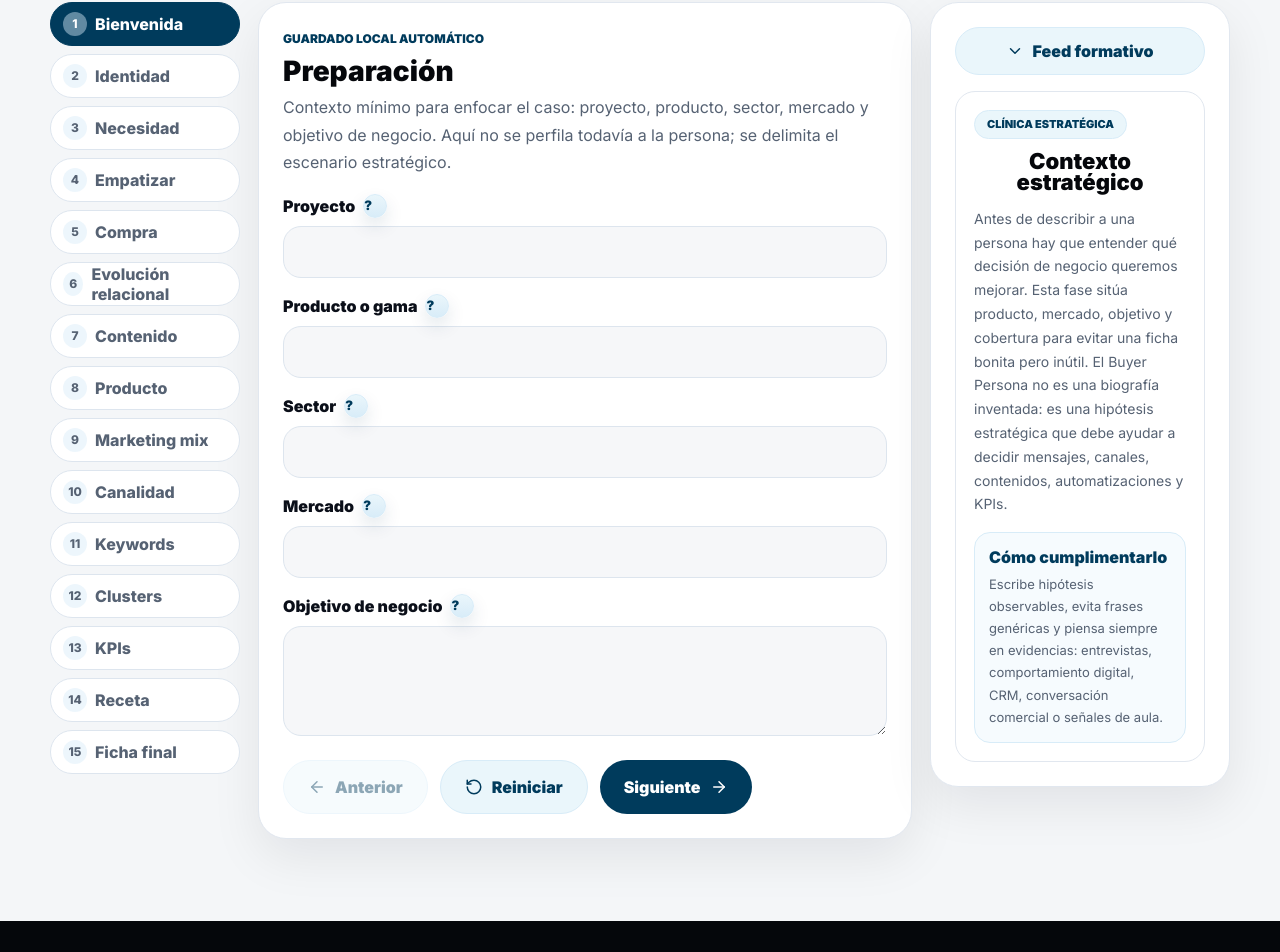
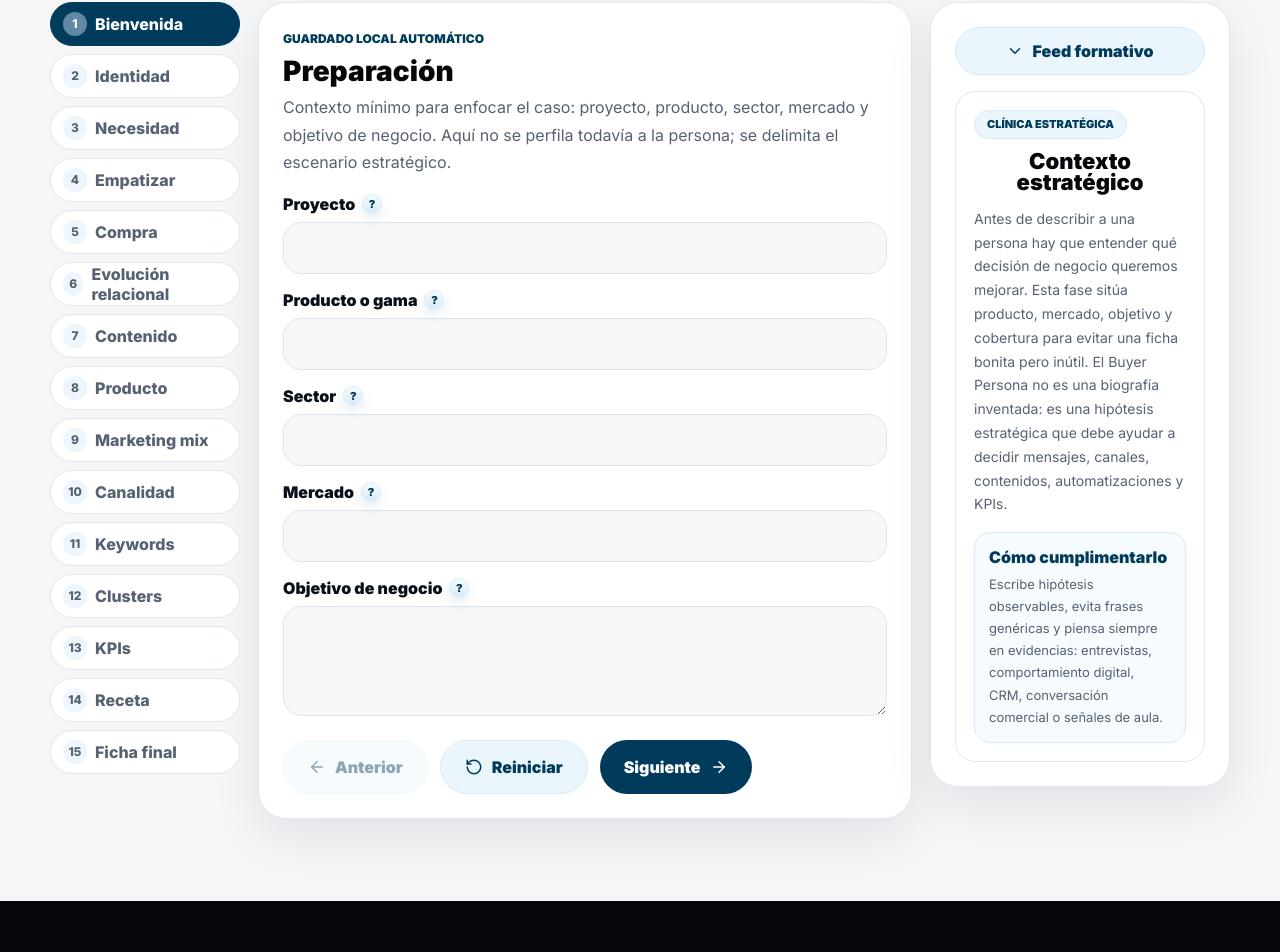
Before and after one commit to docr-ROI-diagostic-ecuacion-KAI/BuyerPersona, a React (Vite) app: page / in a window 1280 px wide. Shown: the part 1054-2006 px from the top of the page. Built offline with nearby package versions, Linux system fonts and the light colour scheme.

Commit message:
Refine help icon centering

```diff
--- a/src/refactor.css
+++ b/src/refactor.css
@@ -94,29 +94,40 @@
 .field > span:has(.docroi-info) {
   justify-content: flex-start !important;
   align-items: center !important;
-  gap: 8px;
+  gap: 7px;
 }
 
 .slider > span:has(.docroi-info) {
   align-items: center !important;
-  gap: 8px;
+  gap: 7px;
 }
 
 .docroi-info {
-  width: 24px !important;
-  height: 24px !important;
+  width: 20px !important;
+  height: 20px !important;
+  min-width: 20px !important;
+  min-height: 20px !important;
   margin-left: 0 !important;
   border: 1px solid #d8ecf8 !important;
-  background: linear-gradient(180deg, #eaf6fb, #d8ecf8) !important;
+  background: linear-gradient(180deg, #f6fbfe, #d8ecf8) !important;
   color: #003b5c !important;
-  box-shadow: 0 8px 18px rgba(0, 59, 92, .12) !important;
-  font-size: 13px !important;
+  box-shadow: 0 6px 14px rgba(0, 59, 92, .10) !important;
+  font-size: 11px !important;
   font-weight: 900 !important;
+  line-height: 20px !important;
+  text-align: center !important;
+  padding: 0 !important;
+  vertical-align: middle !important;
 }
 
 .docroi-info::before {
   content: "?" !important;
-  transform: translateY(-.5px);
+  display: block;
+  width: 100%;
+  height: 100%;
+  line-height: 18px;
+  text-align: center;
+  transform: none !important;
 }
 
 .docroi-info:hover,
```
